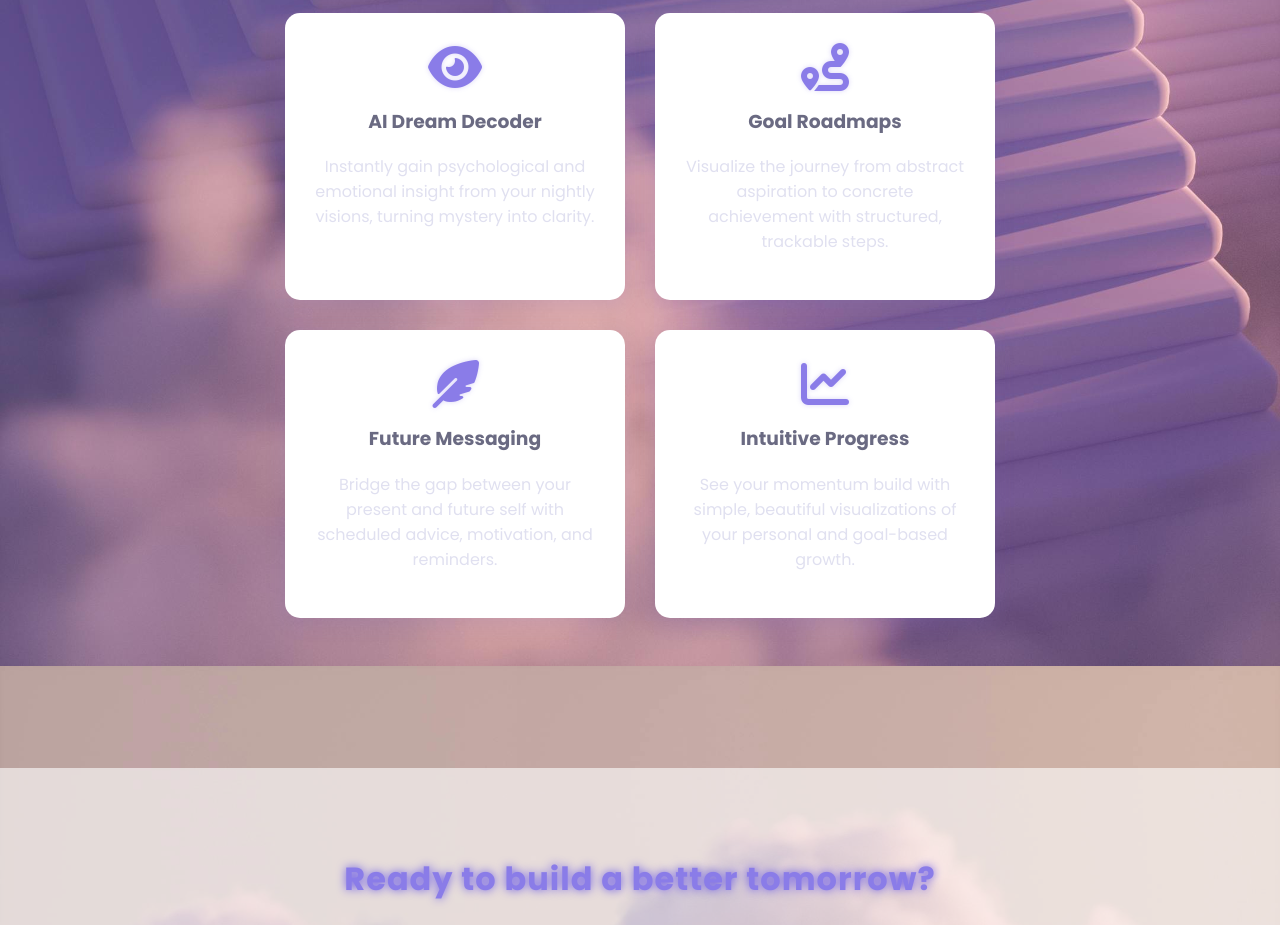
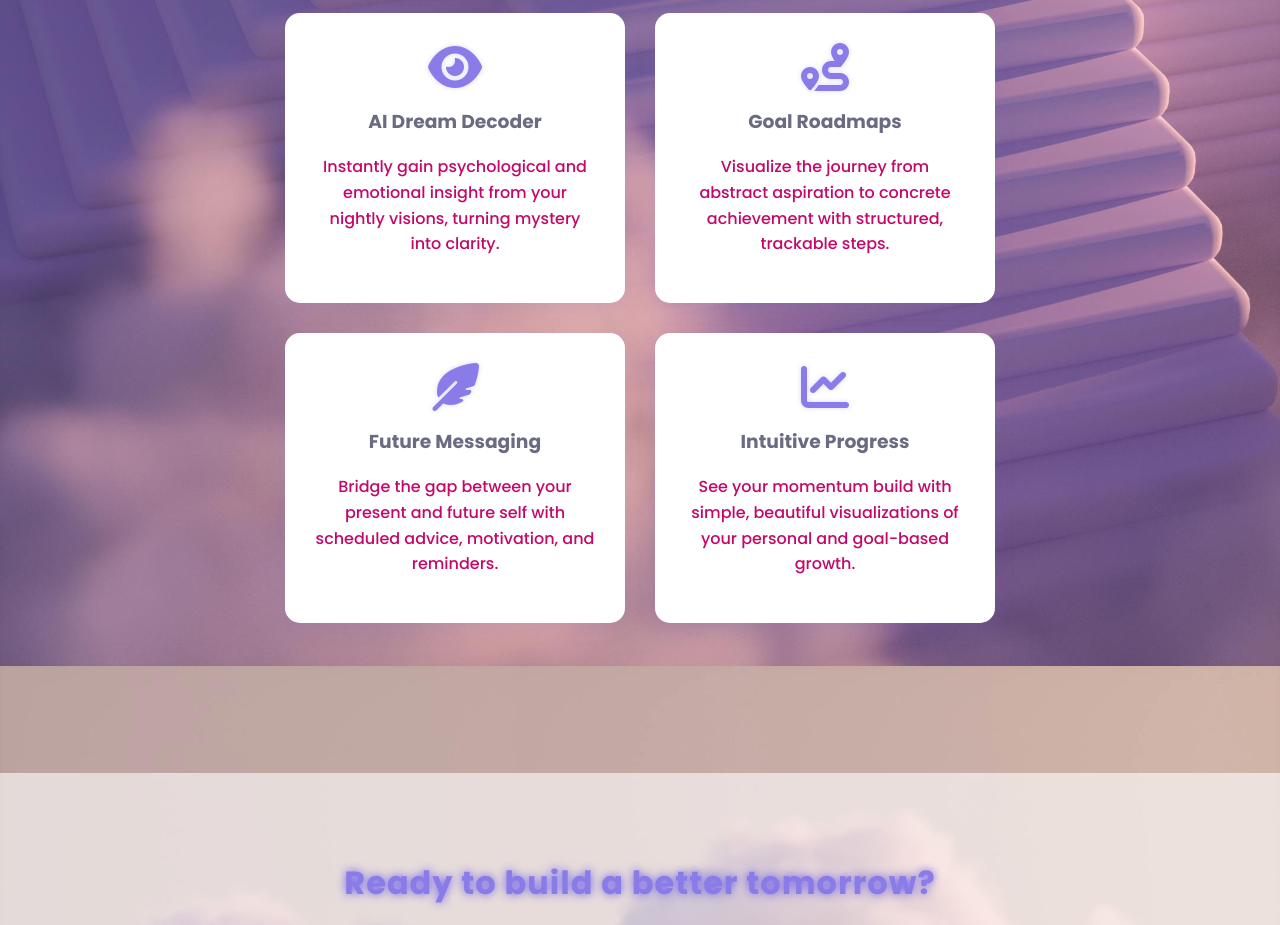
Before and after one commit to spoorthyhm494-stack/dream-decoder, a website: page frontend/Fro1/index.html in a window 1280 px wide. Shown: the part 934-1859 px from the top of the page. Drawn offline with Linux system fonts and the light colour scheme.

Commit message:
Fix HTML encoding issues in index.html

```diff
--- a/frontend/Fro1/index.html
+++ b/frontend/Fro1/index.html
@@ -70,6 +70,13 @@
         .feature-card:hover {
             transform: translateY(-5px);
             box-shadow: 0 10px 30px rgba(120, 100, 200, 0.25);
+        }
+
+        .feature-card p {
+            color: #c3086a;
+            font-weight: 500;
+            line-height: 1.6;
+            margin-top: 12px;
         }
         .feature-card h3 {
             color: #6a6a82;
```
